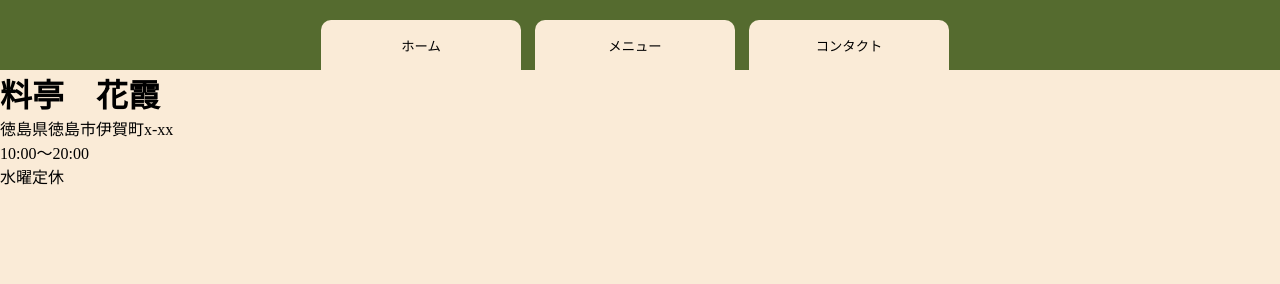
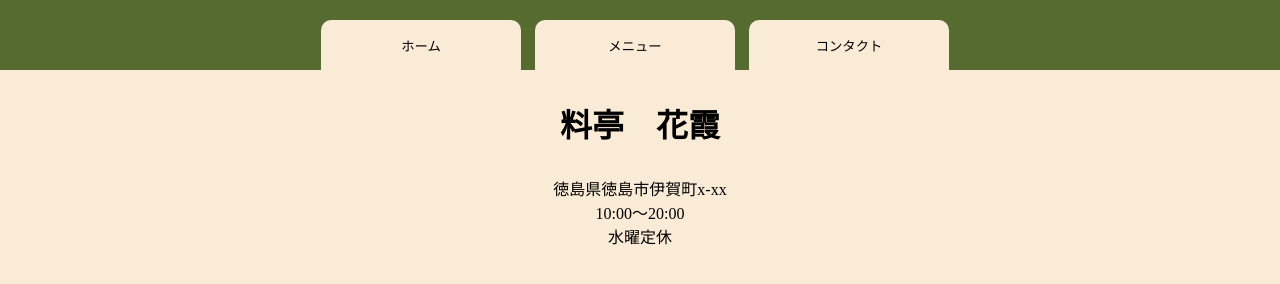
Before and after one commit to taikimen52/top-restaurant-page, a website built with webpack: page src/template.html in a window 1280 px wide. Built offline with nearby package versions, Linux system fonts and the light colour scheme.

Commit message:
styling h1

```diff
--- a/src/styles.css
+++ b/src/styles.css
@@ -32,3 +32,14 @@ button {
 button:hover {
     background-color: aqua;
 }
+
+h1 {
+    text-align: center;
+    padding: 30px;
+}
+
+/* Homeタブ */
+
+.info {
+    text-align: center;
+}
```
